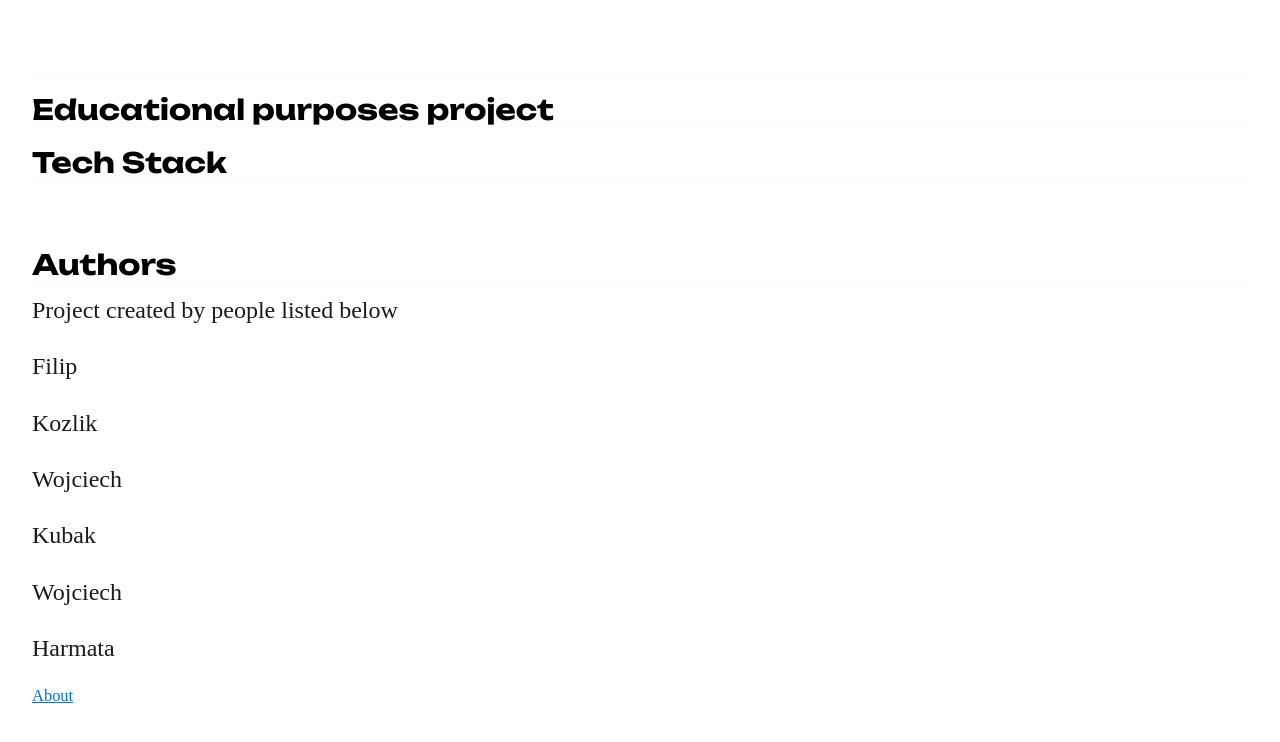
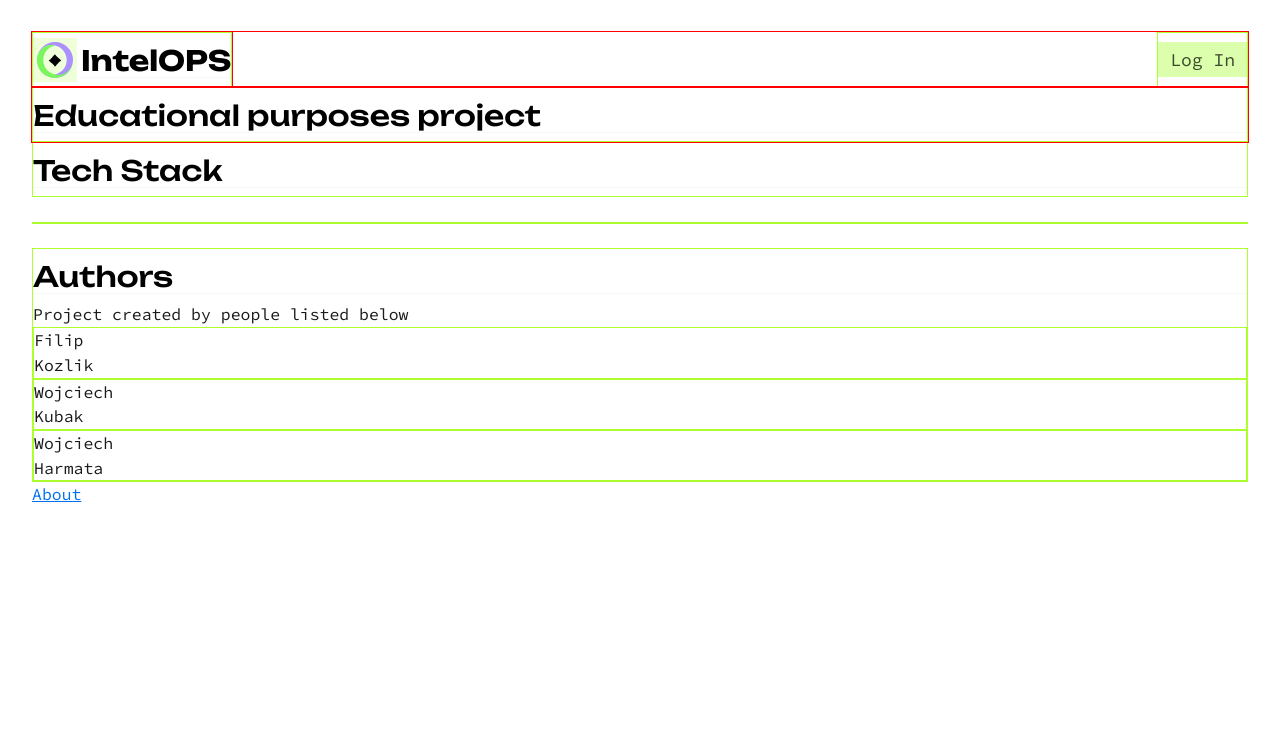
Before and after one commit to sekvi99/proj-live, a Django app: page /authors in a window 1280 px wide. Shown: the top 742 px of the page. Run offline with Django 4.2, Linux system fonts and the light colour scheme; a user stored in the database is signed in; tables that the repository leaves empty hold one stand-in row (values such as "Sample post").

Commit message:
partly styled + logo

```diff
--- a/proj_inz/graphsApp/templates/graphsApp/about.html
+++ b/proj_inz/graphsApp/templates/graphsApp/about.html
@@ -12,6 +12,7 @@
 <br>
 <!-- TODO Accordion box -->
 <!-- https://www.w3schools.com/howto/howto_js_accordion.asp -->
+<!-- https://supfort.com/pure-css-accordion-without-javascript -->
 <div>
 
 </div>
--- a/proj_inz/graphsApp/templates/graphsApp/dashboard.html
+++ b/proj_inz/graphsApp/templates/graphsApp/dashboard.html
@@ -7,7 +7,9 @@
 {% include 'base.html' %}
 {% block content %}
 <!-- Apps Name and Logout button -->
+{% include "graphsApp/displayBanner.html" %}
 {% include 'graphsApp/navbar.html' %}
+
 <!-- Table Header -->
 <div>
     <!-- Stock Prices and Update Date -->
--- /dev/null
+++ b/proj_inz/graphsApp/templates/graphsApp/displayBanner.html
@@ -0,0 +1,6 @@
+<h2>
+
+    {% block content %}
+    Placeholder
+    {% endblock content %}
+</h2>
--- a/proj_inz/static/css/customStyles.css
+++ b/proj_inz/static/css/customStyles.css
@@ -1,4 +1,4 @@
-s@font-face {
+@font-face {
     font-family: 'SourceCodePro';
     src: local('SourceCodePro'),
          url('../fonts/SourceCodePro.ttf') format("truetype");
@@ -29,6 +29,9 @@ s@font-face {
     --blue: #0000FF;
     --green: #00FF00;
 
+    /* Spacing */
+    --spacing: 8px;
+
 }
 
 * {
@@ -42,57 +45,108 @@ s@font-face {
 	/* Set background color for selected text */
 	background: var(--green);
 	color: var(--text);
+    font-weight: bold;
+
 }
 
-/* Appname */
-h1 {
-    font-size: 28px;
-    font-family: var(--font-display);
+/* Layout FlexBox helpers */
+.flex {
+    display: flex;
 }
+
+.space-between {
+    justify-content: space-between;
+}
+
+.align-items-center {
+    align-items: center;
+}
+
+.justify-content-center {
+    justify-content: center;
+}
+
+/* Temporary layout align helper */
+div:first-child {
+    outline: 1px solid red;
+}
+
+div > div {
+    border: 1px solid greenyellow;
+}
+
+#appbar-logo {
+    width: 36px;
+    height: 36px;
+    padding: 4px;
+    background-color: var(--primary-light);
+    margin-right: 4px;
+}
+
+
 
 
 /* Display */
 h2 {
     font-size: 36px;
     font-family: var(--font-display);
+    font-weight: 700;
+    text-align: center;
 }
 
 /* Title */
 h3 {
     font-size: 28px;
     font-family: var(--font-display);
+    font-weight: 500;
 }
 
 
-/* Subtitle */
-h3 {
-    font-size: 28px,
+/* Appname && Subtitle */
+h3, h1 {
+    font-size: 28px;
+    font-family: var(--font-display);
 
-}
+},
 
 /* Body */
 p {
     font-size: 24px;
     line-height: 40.3px;
+
 }
 
 /* Table Cell 1 */
 .tc1 {
     font-size: 16px;
+    font-weight: 500;
 }
 
 /* Table Cell 2 */
 .tc1 {
     font-size: 14px;
+    font-weight: 500;
 }
+
+
 
 button {
     font-size: 18px;
+    background-color: var(--primary-main);
+    color: var(--primary-dark);
+    border-radius: 0;
 }
+
+button:hover {
+    background-color: #DBFFAC;
+}
+
+
 
 caption {
     font-size: 16px;
 }
+
 
 
 .table-container{
@@ -103,3 +157,27 @@ caption {
 th {
     font-weight: bold;
 }
+
+/* Navbar styles */
+
+nav {
+    display: flex;
+    justify-content: center;
+    align-items: center;
+    gap: 16px;
+
+}
+
+.navLink  {
+    background-color: transparent;
+    border-bottom: 2px solid transparent;
+    font-size: 22px;
+    padding: 8px 12px;
+    color: var(--text)!important;
+}
+
+.navLink:hover {
+    background-color: var(--primary-light)!important;
+    border-bottom: 2px solid var(--primary-dark);
+
+}
--- a/proj_inz/static/css/style.css
+++ b/proj_inz/static/css/style.css
@@ -1,6 +1,6 @@
 :root {
-	--nc-font-sans: 'Inter', -apple-system, BlinkMacSystemFont, 'Segoe UI', Roboto, Oxygen, Ubuntu, Cantarell, 'Open Sans', 'Helvetica Neue', sans-serif, "Apple Color Emoji", "Segoe UI Emoji", "Segoe UI Symbol";
-	--nc-font-mono: Consolas, monaco, 'Ubuntu Mono', 'Liberation Mono', 'Courier New', Courier, monospace;
+	/* --nc-font-sans: 'Inter', -apple-system, BlinkMacSystemFont, 'Segoe UI', Roboto, Oxygen, Ubuntu, Cantarell, 'Open Sans', 'Helvetica Neue', sans-serif, "Apple Color Emoji", "Segoe UI Emoji", "Segoe UI Symbol"; */
+	/* --nc-font-mono: Consolas, monaco, 'Ubuntu Mono', 'Liberation Mono', 'Courier New', Courier, monospace; */
 
 	/* Light theme */
 	--nc-tx-1: #000000;
@@ -79,7 +79,7 @@ textarea,
 ul,
 video {
 	/* Margins for most elements */
-	margin-bottom: 1rem;
+	/* margin-bottom: 1rem; */
 }
 
 html,input,select,button {
--- a/proj_inz/templates/appBar.html
+++ b/proj_inz/templates/appBar.html
@@ -1,9 +1,10 @@
-<!-- Apps Name and Logout -->
-<div>
-    <!-- Apps Name And Application Logo -->
-    <div>
-        <img>
-        <h3></h3>
+{% load static %}
+<div class="flex space-between">
+    <div class="flex align-items-center">
+        <img src="{% static 'inz_logotyp.svg' %}" alt="App's logo" id="appbar-logo" >
+        <h1>IntelOPS</h1>
     </div>
-
+    <div class="flex align-items-center">
+        <button>Log In</button>
+    </div>
 </div>
--- a/proj_inz/templates/base.html
+++ b/proj_inz/templates/base.html
@@ -10,7 +10,9 @@
     <title>{% block title %}{% endblock title %}</title>
   </head>
   <body>
-    {% include "appBar.html" %}
+    {% include "appbar.html" %}
+
+
     <div>
         {% block content %}
         {% endblock content %}
--- a/proj_inz/templates/navbar.html
+++ b/proj_inz/templates/navbar.html
@@ -0,0 +1,5 @@
+<!-- Resuable component for  navbar -->
+<nav>
+    <button class="navLink">Cryptocurrency</button>
+    <button class="navLink">Stock</button>
+</nav>
```
Also changed, not shown: proj_inz/graphsApp/templates/graphsApp/navbar.html (+3 -6 lines), proj_inz/static/inz_logotyp.svg (added), proj_inz/templates/displayText.html (deleted).
